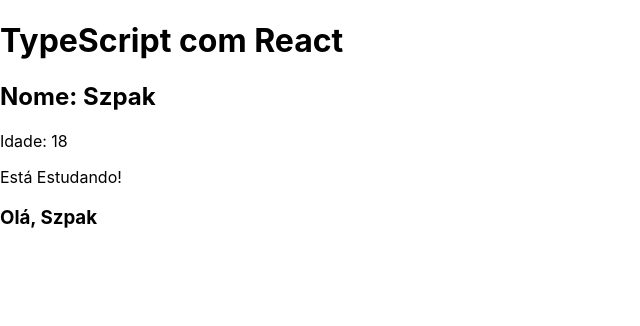
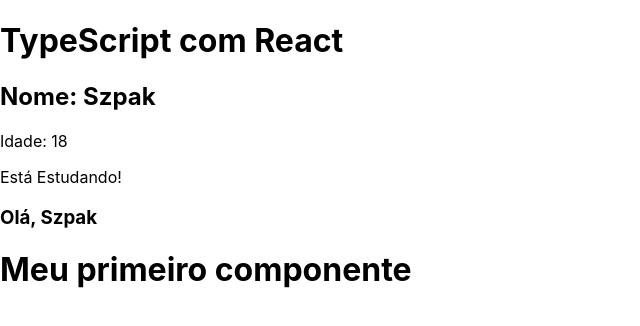
Before and after one commit to PeSzpak/typescript-practical-guide, a React (Create React App) app in the folder 11_react_ts/: page / in a window 1280 px wide. Shown: the top 326 px of the page, without its empty margins (0-640 px from the left). Built offline with nearby package versions, Linux system fonts and the light colour scheme.

Commit message:
feat: import and use components

```diff
--- a/11_react_ts/src/App.tsx
+++ b/11_react_ts/src/App.tsx
@@ -1,16 +1,17 @@
 import React from 'react';
+import FirstComponent from './components/firtsComponent';
 
 function App() {
 
 
-//variaveis
-const name : string = "Szpak"
-const age : number = 18
-const isStuding: boolean = true
+  //variaveis
+  const name: string = "Szpak"
+  const age: number = 18
+  const isStuding: boolean = true
 
-const userGreeting = (name: string): string => {
-  return `Olá, ${name} `
-}
+  const userGreeting = (name: string): string => {
+    return `Olá, ${name} `
+  }
 
 
   return (
@@ -24,6 +25,7 @@ const userGreeting = (name: string): string => {
         </div>
       )}
       <h3>{userGreeting(name)}</h3>
+      <FirstComponent/>
     </div>
   );
 }
```
